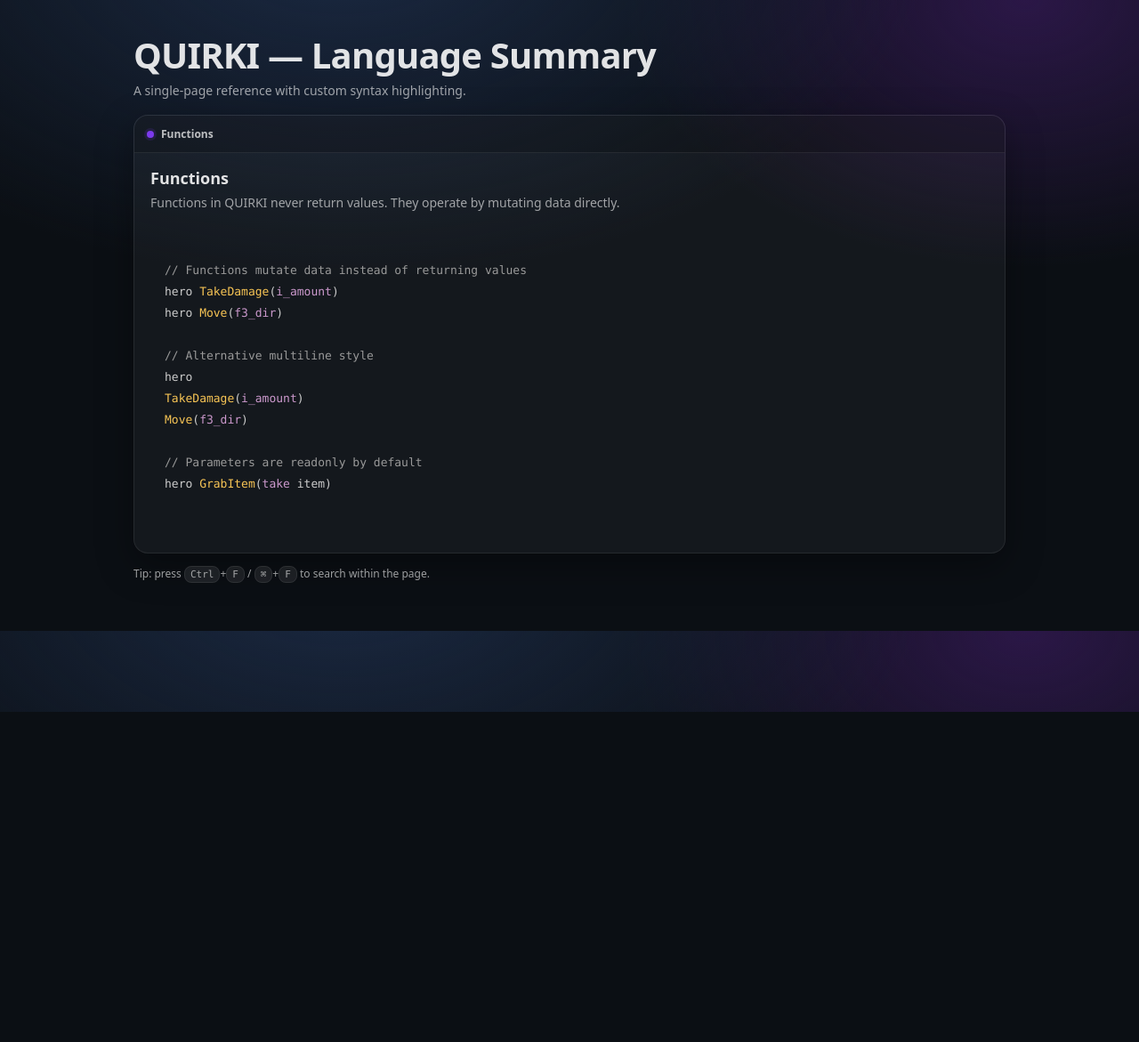
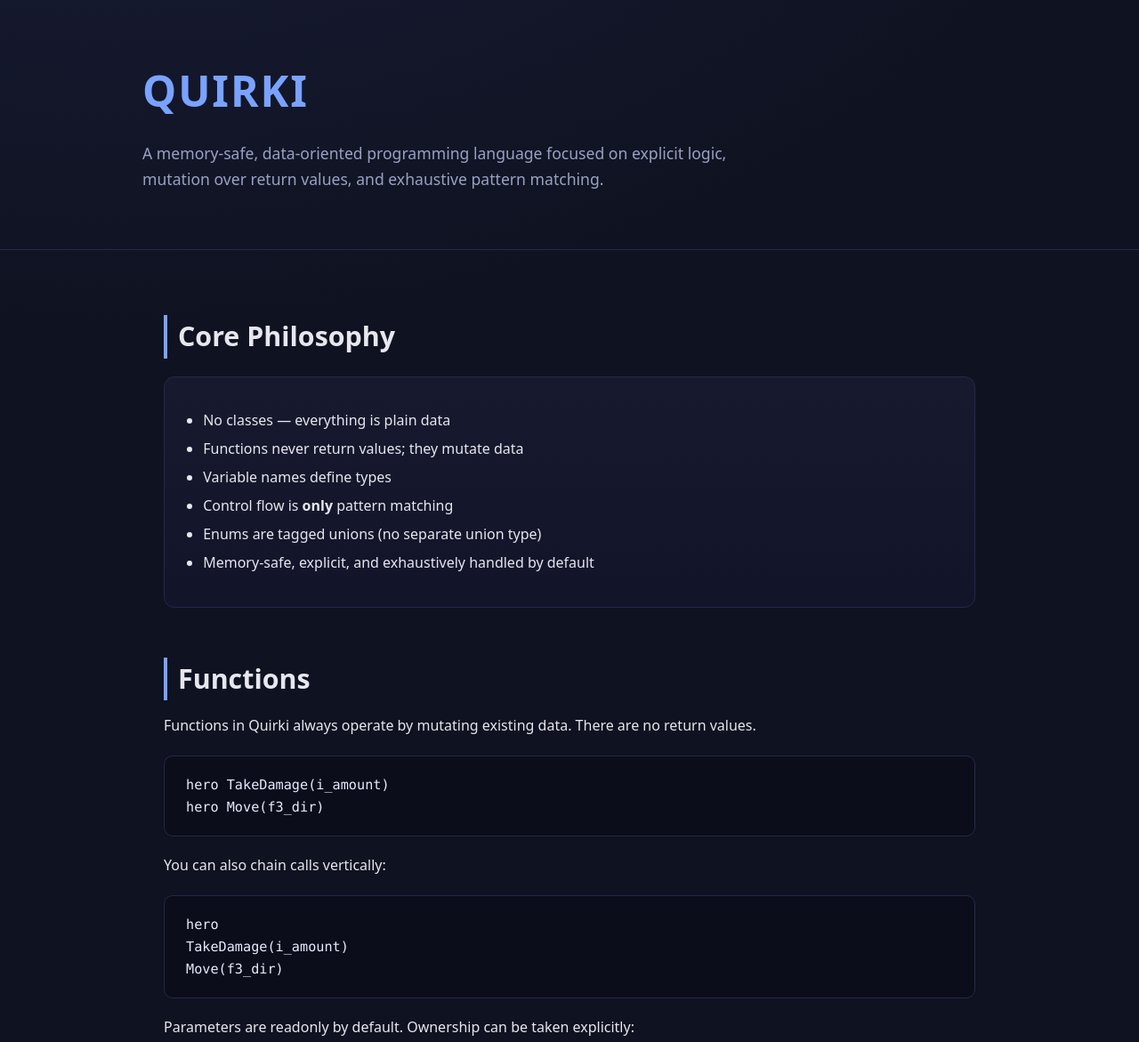
Before and after one commit to mrdumle/mrdumle.github.io, a plain HTML site: page index.html in a window 1280 px wide. Shown: the top 1171 px of the page at 89% size. Before the commit the page ends 800 px from the top, so only its background shows below. Drawn offline with nearby package versions, Linux system fonts and the light colour scheme.

Commit message:
Update index.html

```diff
--- a/index.html
+++ b/index.html
@@ -1,228 +1,255 @@
-<!doctype html>
+<!DOCTYPE html>
 <html lang="en">
 <head>
   <meta charset="UTF-8" />
-    <meta name="viewport" content="width=device-width, initial-scale=1" />
-    <title>QUIRKI — Language Summary</title>
-
-    <!-- Prism (theme) -->
-    <link
-      rel="stylesheet"
-      href="https://cdn.jsdelivr.net/npm/prismjs@1.29.0/themes/prism-tomorrow.min.css"
-    />
-
+  <meta name="viewport" content="width=device-width, initial-scale=1.0" />
+  <title>Quirki — Language Summary</title>
   <style>
     :root {
-        color-scheme: dark;
-        --bg: #0b0f14;
-        --panel: rgba(255, 255, 255, 0.04);
-        --panel-border: rgba(255, 255, 255, 0.08);
-        --text: rgba(255, 255, 255, 0.88);
-        --muted: rgba(255, 255, 255, 0.6);
+      --bg: #0f1220;
+      --panel: #171a2e;
+      --text: #e6e7ef;
+      --muted: #9aa0c3;
+      --accent: #7aa2ff;
+      --accent-2: #5ef1c2;
+      --code-bg: #0b0e1a;
+      --border: #24284a;
     }
+
+    * { box-sizing: border-box; }
+
     body {
       margin: 0;
-        font-family: ui-sans-serif, system-ui, -apple-system, Segoe UI, Roboto, Helvetica,
-          Arial, "Apple Color Emoji", "Segoe UI Emoji";
-        background: radial-gradient(1200px 700px at 30% -10%, #1b2a44 0%, transparent 55%),
-          radial-gradient(900px 600px at 90% 0%, #2b1747 0%, transparent 50%),
-          var(--bg);
+      font-family: system-ui, -apple-system, Segoe UI, Roboto, Ubuntu, Cantarell, "Helvetica Neue", Arial, sans-serif;
+      background: radial-gradient(1200px 800px at 10% -10%, #1b1f3b, var(--bg));
+      color: var(--text);
+      line-height: 1.6;
+    }
+
+    header {
+      padding: 4rem 1.5rem 3rem;
+      border-bottom: 1px solid var(--border);
+    }
+
+    .container {
+      max-width: 960px;
+      margin: 0 auto;
+    }
+
+    h1 {
+      font-size: 3rem;
+      margin: 0 0 0.5rem;
+      letter-spacing: 0.04em;
+    }
+
+    h1 span { color: var(--accent); }
+
+    .subtitle {
+      color: var(--muted);
+      font-size: 1.1rem;
+      max-width: 720px;
+    }
+
+    main {
+      padding: 3rem 1.5rem 5rem;
+    }
+
+    section {
+      margin-bottom: 3.5rem;
+    }
+
+    section > h2 {
+      font-size: 1.9rem;
+      margin-bottom: 0.75rem;
+      border-left: 4px solid var(--accent);
+      padding-left: 0.75rem;
+    }
+
+    p, li {
       color: var(--text);
     }
-      .wrap {
-        max-width: 980px;
-        margin: 0 auto;
-        padding: 40px 18px 56px;
-      }
-      header {
-        margin-bottom: 18px;
-      }
-      h1 {
-        margin: 0 0 8px;
-        font-size: clamp(28px, 4vw, 40px);
-        letter-spacing: -0.02em;
-        line-height: 1.1;
-      }
-      .subtitle {
-        margin: 0;
-        color: var(--muted);
-        font-size: 14px;
+
+    ul {
+      padding-left: 1.2rem;
     }
 
-      .card {
-        background: var(--panel);
-        border: 1px solid var(--panel-border);
-        border-radius: 16px;
-        overflow: hidden;
-        box-shadow: 0 14px 40px rgba(0, 0, 0, 0.35);
+    li {
+      margin: 0.4rem 0;
     }
-      .toolbar {
-        display: flex;
-        align-items: center;
-        justify-content: space-between;
-        gap: 12px;
-        padding: 12px 14px;
-        border-bottom: 1px solid var(--panel-border);
-        background: rgba(0, 0, 0, 0.2);
+
+    .panel {
+      background: linear-gradient(180deg, var(--panel), #12152a);
+      border: 1px solid var(--border);
+      border-radius: 12px;
+      padding: 1.25rem 1.5rem;
+      margin-top: 1.25rem;
     }
-      .pill {
-        display: inline-flex;
-        align-items: center;
-        gap: 8px;
-        font-size: 12px;
-        color: rgba(255, 255, 255, 0.72);
+
+    pre {
+      background: var(--code-bg);
+      border: 1px solid var(--border);
+      border-radius: 10px;
+      padding: 1.25rem 1.5rem;
+      overflow-x: auto;
+      margin: 1.25rem 0;
     }
-      .dot {
-        width: 8px;
-        height: 8px;
-        border-radius: 999px;
-        background: #7c3aed;
-        box-shadow: 0 0 0 3px rgba(124, 58, 237, 0.15);
+
+    code {
+      font-family: ui-monospace, SFMono-Regular, Menlo, Monaco, Consolas, "Liberation Mono", "Courier New", monospace;
+      font-size: 0.95rem;
+      color: #eaeaff;
     }
-      .actions button {
-        appearance: none;
-        border: 1px solid var(--panel-border);
-        background: rgba(255, 255, 255, 0.06);
-        color: rgba(255, 255, 255, 0.82);
-        padding: 8px 10px;
-        border-radius: 10px;
-        font-size: 12px;
-        cursor: pointer;
+
+    .tag {
+      display: inline-block;
+      padding: 0.2rem 0.55rem;
+      margin-right: 0.4rem;
+      border-radius: 6px;
+      background: rgba(122, 162, 255, 0.15);
+      color: var(--accent);
+      font-size: 0.75rem;
+      text-transform: uppercase;
+      letter-spacing: 0.06em;
     }
-      .actions button:hover {
-        background: rgba(255, 255, 255, 0.1);
-      }
-      pre {
-        margin: 0;
-        overflow: auto;
-      }
-      /* Prism tweaks */
-      pre[class*="language-"] {
-        background: transparent !important;
-      }
-      code[class*="language-"] {
-        font-size: 13px;
-        line-height: 1.55;
-      }
+
     footer {
-        margin-top: 14px;
+      border-top: 1px solid var(--border);
+      padding: 2rem 1.5rem;
       color: var(--muted);
-        font-size: 12px;
-      }
-      .hint kbd {
-        font-family: ui-monospace, SFMono-Regular, Menlo, Monaco, Consolas, "Liberation Mono",
-          "Courier New", monospace;
-        font-size: 11px;
-        background: rgba(255, 255, 255, 0.08);
-        border: 1px solid var(--panel-border);
-        padding: 2px 6px;
-        border-radius: 8px;
+      font-size: 0.9rem;
+      text-align: center;
     }
   </style>
 </head>
-
 <body>
-    <div class="wrap">
   <header>
-        <h1>QUIRKI — Language Summary</h1>
-        <p class="subtitle">A single-page reference with custom syntax highlighting.</p>
+    <div class="container">
+      <h1><span>QUIRKI</span></h1>
+      <p class="subtitle">
+        A memory-safe, data-oriented programming language focused on explicit logic,
+        mutation over return values, and exhaustive pattern matching.
+      </p>
+    </div>
   </header>
 
-      <section id="functions" class="card">
-  <div class="toolbar">
-    <div class="pill" title="Core language construct">
-      <span class="dot"></span>
-      <span><strong>Functions</strong></span>
-    </div>
-  </div>
-
-  <div style="padding:16px 18px 18px">
-    <h2 style="margin:0 0 6px;font-size:18px">Functions</h2>
-    <p class="subtitle" style="margin-bottom:14px">
-      Functions in QUIRKI never return values. They operate by mutating data directly.
-    </p>
-
-    <pre><code class="language-quirki">
-// Functions mutate data instead of returning values
-hero TakeDamage(i_amount)
-hero Move(f3_dir)
-
-// Alternative multiline style
-hero
-TakeDamage(i_amount)
-Move(f3_dir)
-
-// Parameters are readonly by default
-hero GrabItem(take item)
-    </code></pre>
+  <main class="container">
+    <section>
+      <h2>Core Philosophy</h2>
+      <div class="panel">
+        <ul>
+          <li>No classes — everything is plain data</li>
+          <li>Functions never return values; they mutate data</li>
+          <li>Variable names define types</li>
+          <li>Control flow is <strong>only</strong> pattern matching</li>
+          <li>Enums are tagged unions (no separate union type)</li>
+          <li>Memory-safe, explicit, and exhaustively handled by default</li>
+        </ul>
       </div>
     </section>
 
-      <footer class="hint">
-        Tip: press <kbd>Ctrl</kbd>+<kbd>F</kbd> / <kbd>⌘</kbd>+<kbd>F</kbd> to search within the page.
+    <section>
+      <h2>Functions</h2>
+      <p>
+        Functions in Quirki always operate by mutating existing data. There are no return values.
+      </p>
+      <pre><code>hero TakeDamage(i_amount)
+hero Move(f3_dir)</code></pre>
+      <p>You can also chain calls vertically:</p>
+      <pre><code>hero
+TakeDamage(i_amount)
+Move(f3_dir)</code></pre>
+      <p>Parameters are readonly by default. Ownership can be taken explicitly:</p>
+      <pre><code>hero GrabItem(take item)</code></pre>
+    </section>
+
+    <section>
+      <h2>Variables & Naming</h2>
+      <p>
+        In Quirki, the variable name itself encodes the type. This removes the need
+        for explicit type annotations in most cases.
+      </p>
+      <pre><code>// Conventional style
+Struct Hero:
+   entity : Entity
+   weapon : Weapon
+   health : Int</code></pre>
+      <pre><code>// Quirki style
+Struct Hero:
+   entity
+   weapon
+   i_health</code></pre>
+    </section>
+
+    <section>
+      <h2>Enums</h2>
+      <p>
+        Enums are tagged unions and may carry associated data.
+      </p>
+      <pre><code>=== &lt;T&gt;? ===
+    some(T)
+    none</code></pre>
+      <pre><code>Enum AIState
+    Idle
+    Patrol(f3_dir)
+    Attack(entity)
+    Flee(f3_dir, f_speed)</code></pre>
+      <pre><code>Enum FireWeapon
+    success
+    no_ammo
+    jammed
+    overheated</code></pre>
+    </section>
+
+    <section>
+      <h2>Control Flow</h2>
+      <p>
+        The <code>?</code> operator is the <strong>only</strong> control-flow construct in Quirki.
+        It performs exhaustive pattern matching over data.
+      </p>
+      <pre><code>? hero.ai_state
+| Idle: hero Rest()
+| Patrol(dir): hero Move(dir)</code></pre>
+      <p>Optional values use the same pattern-matching style:</p>
+      <pre><code>? hero.target
+| some(entity): hero Shoot(entity)
+| none: hero Search()</code></pre>
+    </section>
+
+    <section>
+      <h2>Anonymous Match Values</h2>
+      <p>
+        The <code>#</code> symbol introduces a temporary, anonymous value for matching.
+        This is useful when you don’t want to name an intermediate result.
+      </p>
+      <pre><code>?: # GetTotalAmmo(hero)
+| # &gt; 0: hero Shoot()
+| else: hero Reload()</code></pre>
+      <p>
+        Booleans are enums with syntactic sugar:
+      </p>
+      <pre><code>? has_ammo CheckAmmo(hero)
+    hero Shoot()
+| else:
+    hero Reload()</code></pre>
+    </section>
+
+    <section>
+      <h2>Errors</h2>
+      <p>
+        There are no exceptions or generic <code>Result&lt;T, E&gt;</code> types. Errors are
+        expressed as domain-specific enums.
+      </p>
+      <pre><code>=== LoadAsset ===
+    success(asset)
+    error(string)</code></pre>
+      <pre><code>? result LoadTexture(path)
+| success(asset): loadedAssets(take asset)
+| error(msg): log Write(msg)</code></pre>
+    </section>
+  </main>
+
+  <footer>
+    <p>Quirki Language — Explicit. Data-Oriented. Exhaustive.</p>
   </footer>
-    </div>
-
-    <!-- Prism core -->
-    <script src="https://cdn.jsdelivr.net/npm/prismjs@1.29.0/components/prism-core.min.js"></script>
-    <script src="https://cdn.jsdelivr.net/npm/prismjs@1.29.0/plugins/autoloader/prism-autoloader.min.js"></script>
-
-    <!-- Custom Prism language: quirki -->
-    <script>
-      // Minimal, readable tokenization tailored to QUIRKI snippets.
-      Prism.languages.quirki = {
-        comment: /\/\/[^\n]*/,
-
-        // Headline-ish separators like "=== X ===" or "----------------"
-        separator: {
-          pattern: /^(?:={3,}.*={3,}|-{3,}|={5,})$/m,
-          alias: "important",
-        },
-
-        // Special control / match syntax
-        punctuation: /[()?:|.,]/,
-        operator: /[<>]=?|==|!=|=|#|:/,
-
-        // Keywords & "builtins"
-        keyword: /\b(?:Struct|Enum|else|take|some|none|success|error)\b/,
-
-        // Types: Capitalized identifiers (Entity, Int, AIState) + generic-ish <T>
-        "class-name": [
-          /\b[A-Z][A-Za-z0-9_]*\b/,
-          /&lt;[A-Za-z0-9_]+\s*\?*&gt;/,
-        ],
-
-        // Variable-name-sets-type convention prefixes
-        // i_health, f_speed, f3_dir, etc.
-        builtin: /\b(?:i|f|f2|f3|b|s)_[A-Za-z0-9_]+\b/,
-
-        // Numbers
-        number: /\b\d+(?:\.\d+)?\b/,
-
-        // Function-ish / call-ish identifiers (words before "(" OR after a dot)
-        function: [
-          /\b[A-Za-z_][A-Za-z0-9_]*(?=\s*\()/,
-          /(?<=\.)[A-Za-z_][A-Za-z0-9_]*/,
-        ],
-      };
-
-      Prism.highlightAll();
-
-      // Copy button
-      const btn = document.getElementById("copyBtn");
-      const codeEl = document.getElementById("quirkiCode");
-      btn.addEventListener("click", async () => {
-        try {
-          // Convert the HTML-escaped bits back to plain text for clipboard.
-          const txt = codeEl.textContent;
-          await navigator.clipboard.writeText(txt);
-          btn.textContent = "Copied!";
-          setTimeout(() => (btn.textContent = "Copy code"), 900);
-        } catch (e) {
-          btn.textContent = "Copy failed";
-          setTimeout(() => (btn.textContent = "Copy code"), 1200);
-        }
-      });
-    </script>
 </body>
 </html>
```
Lines whose indentation alone changed are shown as unchanged.
